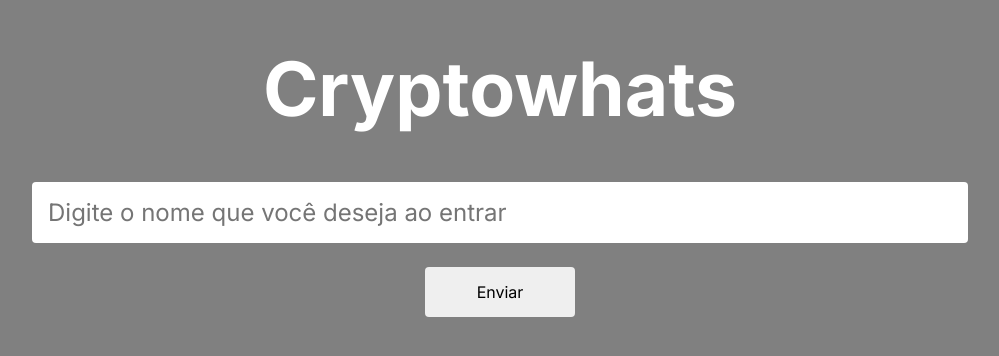
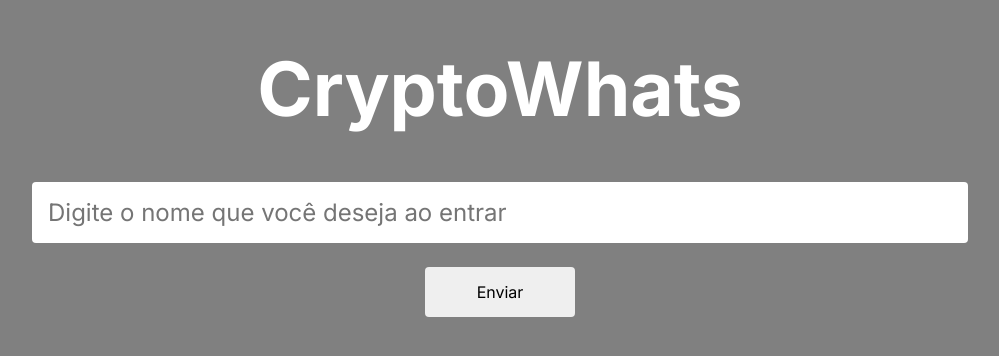
Before and after one commit to paivajonathan/criptografia-js, a React (Vite) app in the folder websocket/client/: page / in a window 1280 px wide. Shown: the part 220-576 px from the top of the page, without its empty margins (140-1139 px from the left). Built offline with nearby package versions, Linux system fonts and the light colour scheme.

Commit message:
feat: fix styling

```diff
--- a/websocket/client/index.html
+++ b/websocket/client/index.html
@@ -2,8 +2,9 @@
 <html lang="en">
   <head>
     <meta charset="UTF-8" />
+    <link rel="icon" type="image/png" href="./src/assets/private-key.png" />
     <meta name="viewport" content="width=device-width, initial-scale=1.0" />
-    <title>Criptografia</title>
+    <title>CryptoWhats</title>
   </head>
   <body>
     <div id="root"></div>
--- a/websocket/client/src/pages/main/Main.jsx
+++ b/websocket/client/src/pages/main/Main.jsx
@@ -22,7 +22,7 @@ export default function Main() {
 
   return (
     <div className={styles.main}>
-      <h1 className={styles.title}>Cryptowhats</h1>
+      <h1 className={styles.title}>CryptoWhats</h1>
       <form className={styles.form} onSubmit={handleSubmit}>
         <input
           type="text"
```
Also changed, not shown: websocket/client/src/assets/private-key.png (added).
